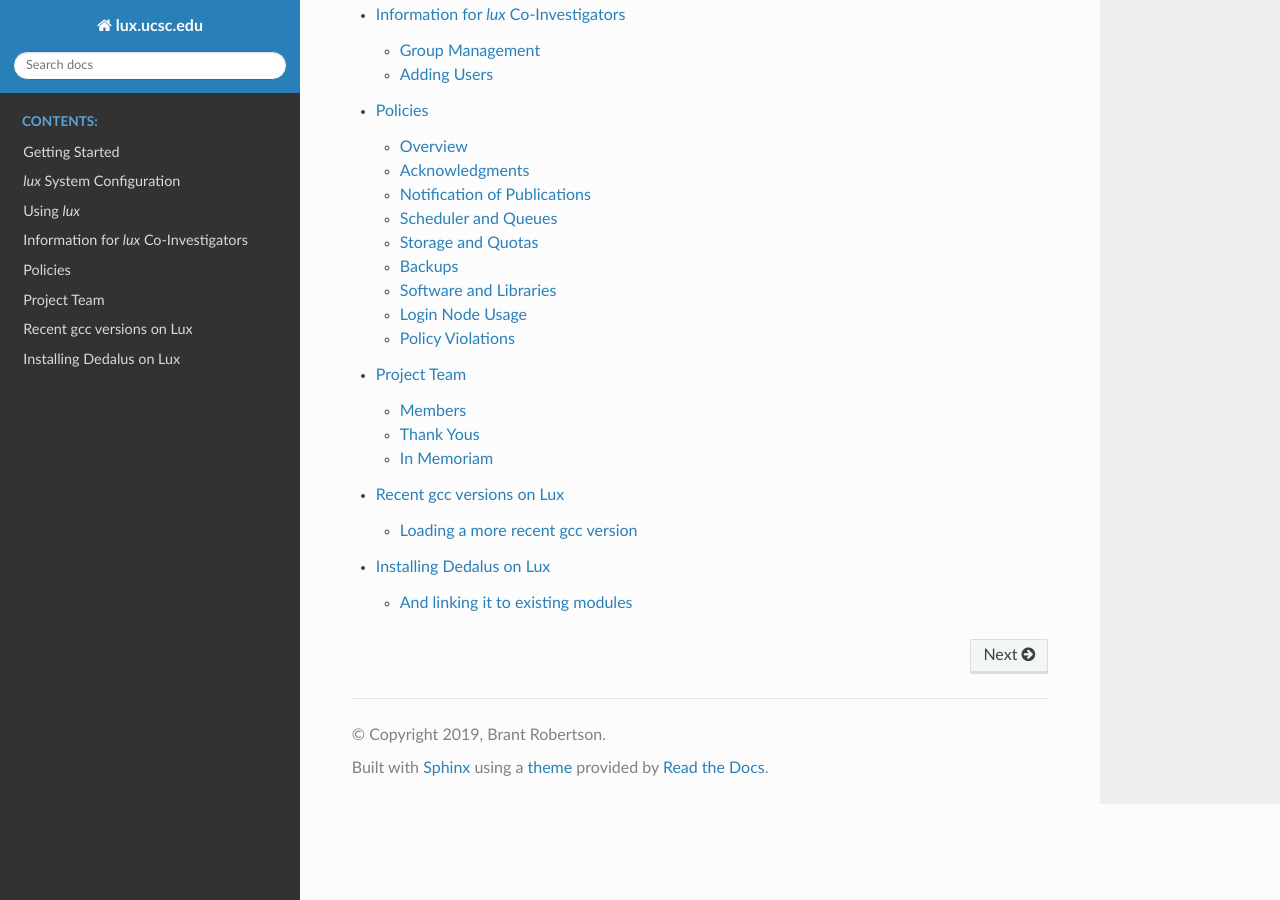
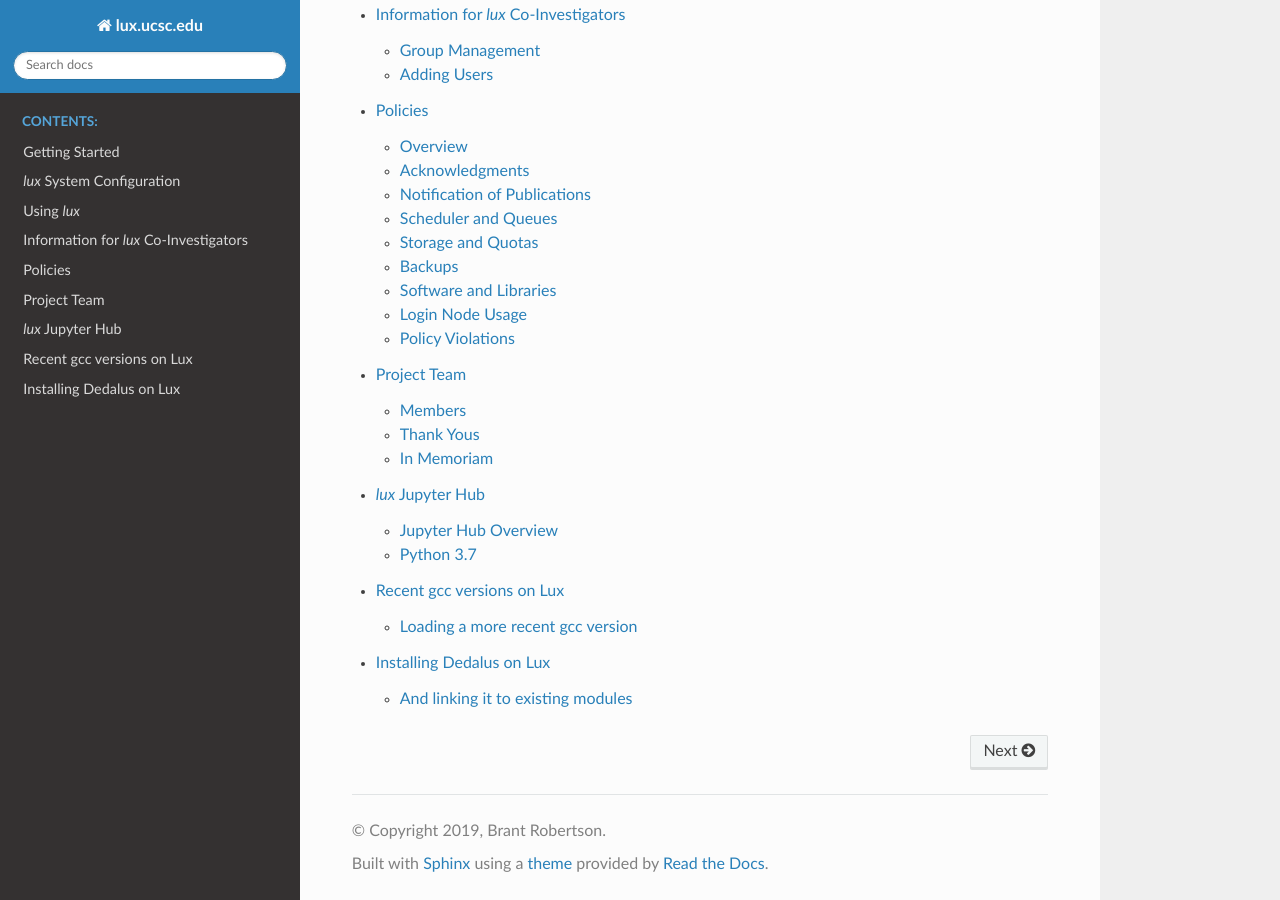
Before and after one commit to brantr/lux-website, a Sphinx documentation site: the page built from docs/source/index.rst, in a window 1280 px wide and 900 px high, scrolled down 789 px. Built offline with Sphinx 7.4.7 and the Read the Docs theme 2.0.0, drawn with Linux system fonts in a browser that asks for light colours; part of the change alters nothing that is shown.

Commit message:
Adding a page on jupyter_hub for lux.

```diff
--- a/docs/source/index.rst
+++ b/docs/source/index.rst
@@ -24,6 +24,7 @@ Submit comments or corrections to this documentation by `submitting an issue on
    coi_info.rst
    policies.rst
    project.rst
+   jupyter_hub.rst
    gcc.rst
    dedalus.rst
 
--- /dev/null
+++ b/docs/source/jupyter_hub.rst
@@ -0,0 +1,40 @@
+.. _jupyter_hub:
+
+
+*******************************
+*lux* Jupyter Hub
+*******************************
+
+Jupyter Hub Overview
+--------------------------
+
+The *lux* system has a Jupyter Hub that enables
+users to run Jupyter notebooks remotely via a
+web interface. For more information, visit the
+`Jupyter Hub <https://jupyter.org/hub>`_ website.
+
+To connect to the *lux* Jupyter Hub:
+
+1. Connect to the UCSC campus VPN.
+2. Visit `https://lux-0.ucsc.edu:8000 <https://lux-0.ucsc.edu:8000>`_.
+3. Login using your UCSC Gold credentials (same as used when connecting via ssh).
+
+Once you have connected, you will see a Launcher window that contains a variety of Python 3.7 kernels that can execute directly on the nodes via slurm. In addition to the shared
+*windfall*, *cpuq*, and *gpuq* partitions, each of the
+*lux* group partitions have kernels available. You will
+need to have membership in the corresponding partition to
+run a Jupyter notebook.
+
+Once you have completed using the notebook via the kernel
+you select, please be sure to shut down the kernel before
+exiting. Otherwise, the slurm job responsible for your
+kernel will continue to run.
+
+
+Python 3.7
+--------------------------
+To use Jupyter Hub, we must use Python 3.7 supplied
+by the Bright Cluster Management software. If you have
+a module that needs to be installed for use with
+Python 3.7, please use the *help* channel on the
+*lux* Slack workspace.
```
